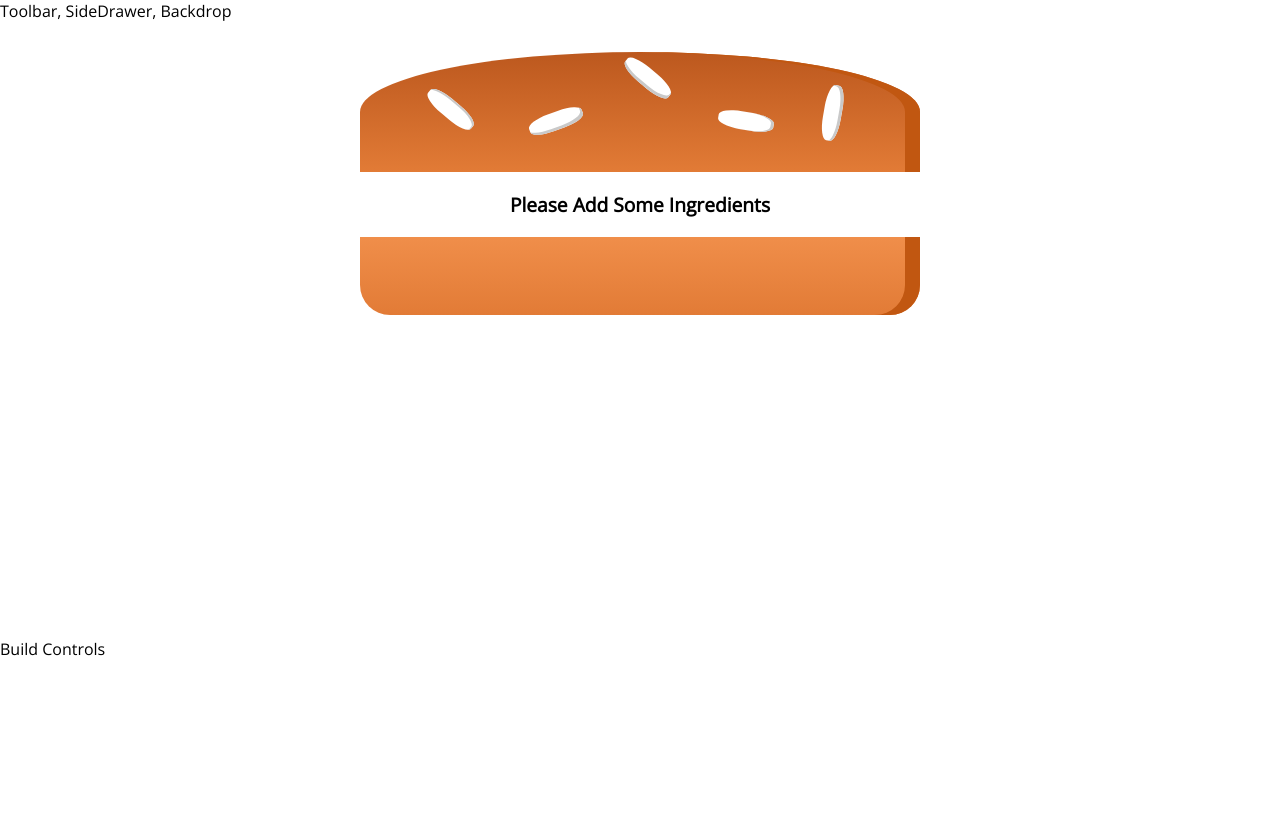
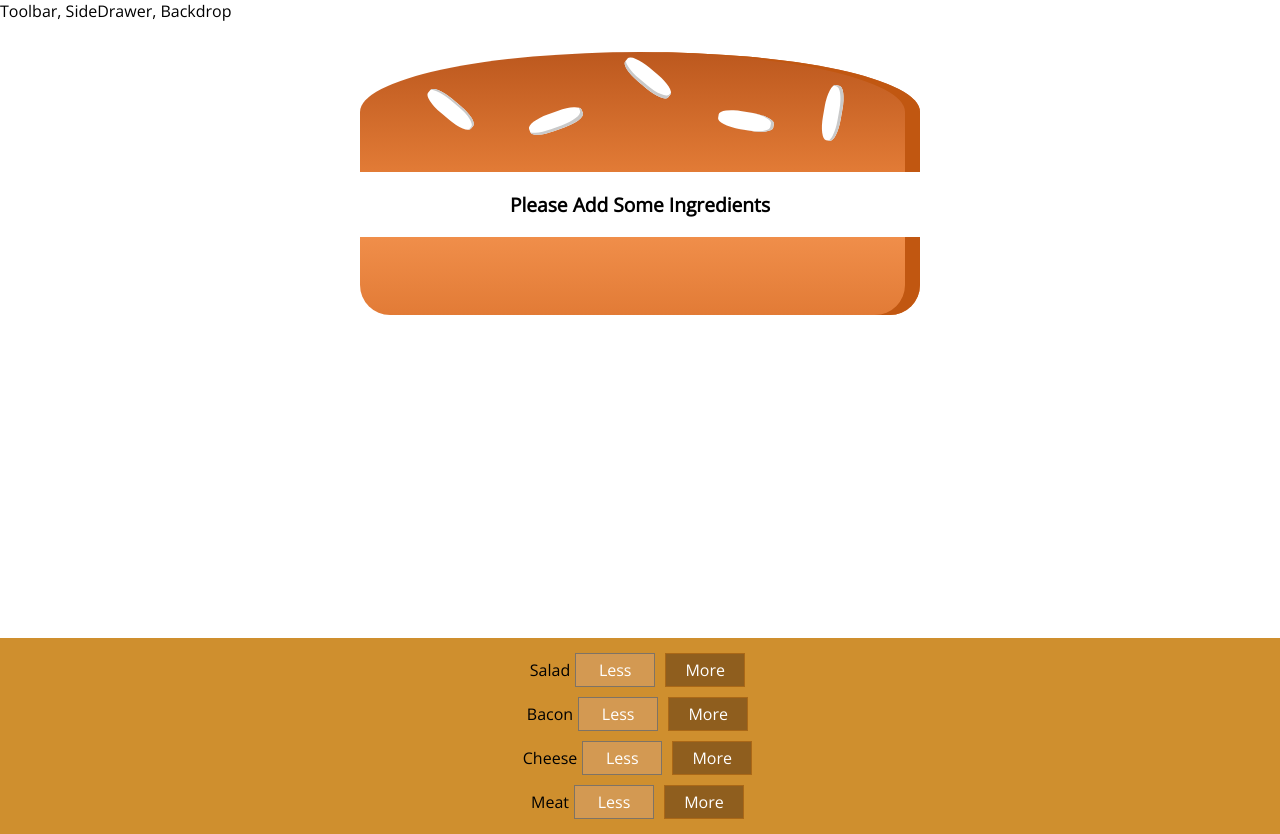
Before and after one commit to U09Kane/BurgerBuilder-follow-along, a React app: page / in a window 1280 px wide. Before the commit the page ends 800 px from the top, so only its background shows below. Built offline with nearby package versions, Linux system fonts and the light colour scheme.

Commit message:
build controls for changing burger

```diff
--- a/src/components/Burger/BuildControls/BuildControl/BuildControl.css
+++ b/src/components/Burger/BuildControls/BuildControl/BuildControl.css
@@ -11,7 +11,46 @@
     padding: 5px;
     margin: 0 5px;
     width: 80px;
-    border: 1px solid #aa6817;
+    border: 1px solid #AA6817;
     cursor: pointer;
     outline: none;
 }
+
+.BuildControl-button:disabled {
+    background-color: #AC9980;
+    border: 1px solid #7E7365;
+    color: #ccc;
+    cursor: default;
+}
+
+.BuildControl-button:hover:disabled {
+    background-color: #AC9980;
+    color: #ccc;
+    cursor: not-allowed;
+}
+
+.Label {
+    padding: 10px;
+    font-weight: bold;
+    width: 80px;
+}
+
+#Less {
+    background-color: #D39952;
+    color: white;
+}
+
+#More {
+    background-color: #8F5E1E;
+    color: white;
+}
+
+#Less:hover, .BuildControl .Less:active {
+    background-color: #DAA972;
+    color: white;
+}
+
+#More:hover, #More:active {
+    background-color: #99703F;
+    color: white;
+}
--- a/src/components/Burger/BuildControls/BuildControl/BuildControl.js
+++ b/src/components/Burger/BuildControls/BuildControl/BuildControl.js
@@ -1,10 +1,18 @@
 import React from 'react';
+import './BuildControl.css'
 
 const buildControl = (props) => (
-    <div>
+    <div className='BuildControl'>
         <div>{props.label}</div>
-        <button>Less</button>
-        <button>More</button>
+        <button
+            className='BuildControl-button'
+            id='Less'
+            onClick={props.removed}
+            disabled={props.disabled}>Less</button>
+        <button
+            className='BuildControl-button'
+            id='More'
+            onClick={props.added}>More</button>
     </div>
 );
 
--- a/src/components/Burger/BuildControls/BuildControls.js
+++ b/src/components/Burger/BuildControls/BuildControls.js
@@ -1,8 +1,24 @@
 import React from 'react';
+import BuildControl from './BuildControl/BuildControl'
+import './BuildControls.css';
 
+const controls = [
+    {label: 'Salad', type: 'salad'},
+    {label: 'Bacon', type: 'bacon'},
+    {label: 'Cheese', type: 'cheese'},
+    {label: 'Meat', type: 'meat'},
+];
 const buildControls = (props) => (
-    <div>
-        Build Controls
+    <div className='BuildControls'>
+        {controls.map(elm => (
+            <BuildControl
+                key={elm.label}
+                label={elm.label}
+                added={() => props.ingredientAdded(elm.type)}
+                removed={() => props.ingredientRemoved(elm.type)}
+                disabled={props.disabled[elm.type]}
+            />
+        ))}
     </div>
 );
 
--- a/src/containers/BurgerBuilder/BurgerBuilder.js
+++ b/src/containers/BurgerBuilder/BurgerBuilder.js
@@ -1,7 +1,16 @@
 import React, { Component } from 'react';
 
-import Aux from '../../hoc/Aux'
-import Burger from '../../components/Burger/Burger'
+import Aux from '../../hoc/Aux';
+import Burger from '../../components/Burger/Burger';
+import BuildControls from '../../components/Burger/BuildControls/BuildControls';
+
+
+const INGREDIENT_PRICES = {
+    salad: 0.5,
+    cheese: 0.4,
+    meat: 1.3,
+    bacon: 0.7
+}
 
 class BurgerBuilder extends Component {
     state = {
@@ -10,14 +19,51 @@ class BurgerBuilder extends Component {
             bacon: 0,
             cheese: 0,
             meat: 0
+        },
+        totalPrice: 4
+    }
+
+    addIngredientHandler = (type) => {
+        const newCount = this.state.ingredients[type] + 1
+        const updatedIngredients = {
+            ...this.state.ingredients
+        };
+        updatedIngredients[type] = newCount;
+        const newPrice = this.state.totalPrice + INGREDIENT_PRICES[type]
+        this.setState({
+            ingredients: updatedIngredients,
+            totalPrice: newPrice
+        })
+    }
+
+    removeIngredientHandler = (type) => {
+        const newCount = this.state.ingredients[type] - 1
+        if (newCount < 0 ) {
+            return
         }
+        const updatedIngredients = {
+            ...this.state.ingredients
+        };
+        updatedIngredients[type] = newCount;
+        const newPrice = this.state.totalPrice - INGREDIENT_PRICES[type]
+        this.setState({
+            ingredients: updatedIngredients,
+            totalPrice: newPrice
+        })
     }
 
     render () {
+        const disabledInfo = {...this.state.ingredients};
+        for (let key in disabledInfo) {
+            disabledInfo[key] = disabledInfo[key] <= 0
+        }
         return (
             <Aux>
                 <Burger ingredients={this.state.ingredients} />
-                <div>Build Controls</div>
+                <BuildControls
+                    ingredientAdded={this.addIngredientHandler}
+                    ingredientRemoved={this.removeIngredientHandler}
+                    disabled={disabledInfo}/>
             </Aux>
         );
     }
```
